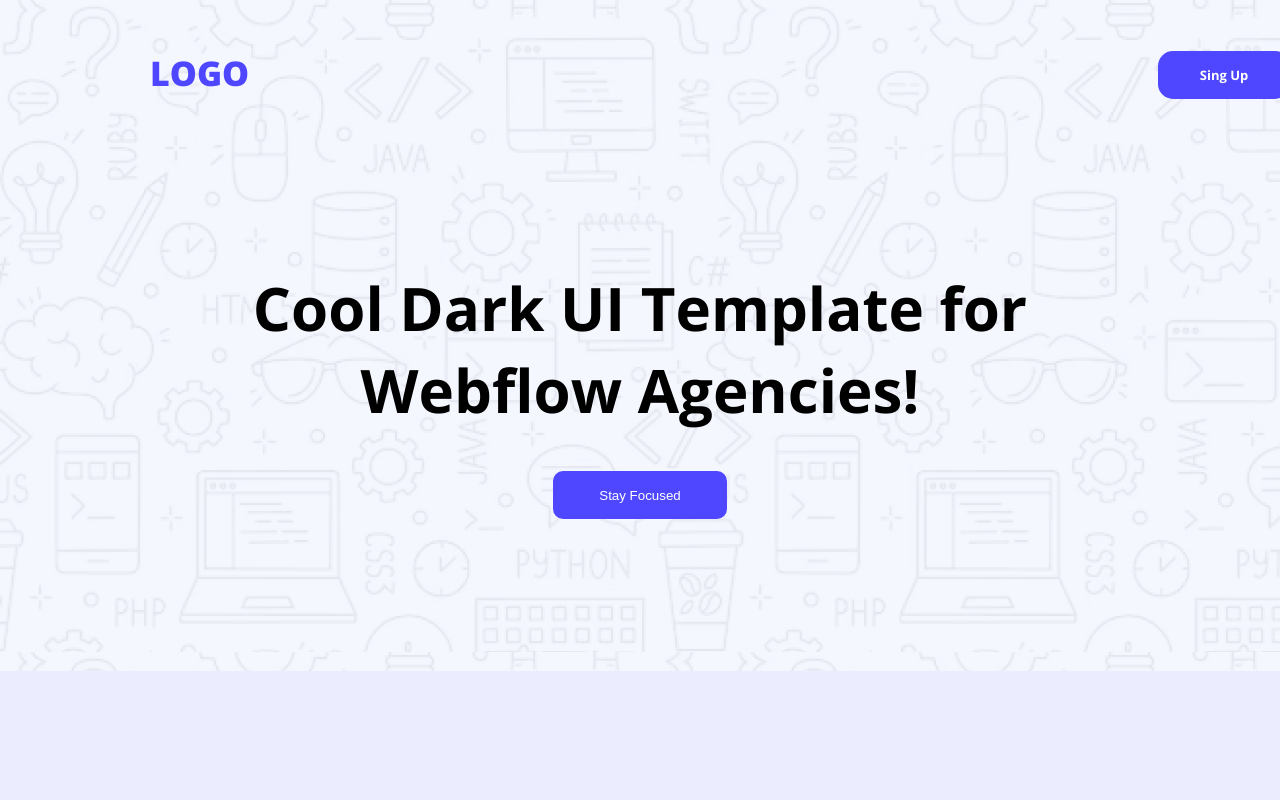
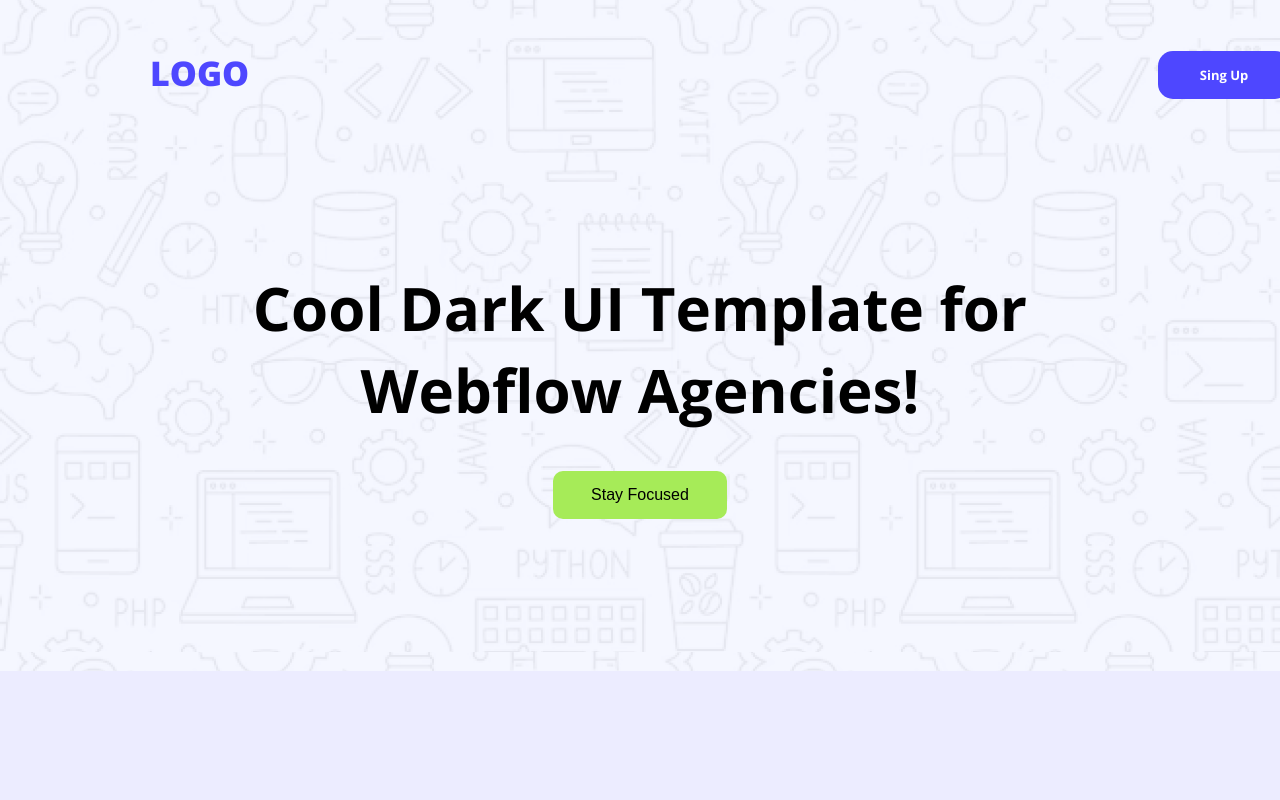
Before and after one commit to SohelRana450/web-dev-first-repo, a plain HTML site: page index.html in a window 1280 px wide. In both pictures the pointer is over the button "Stay Focused". Shown: the top 800 px of the page. Drawn offline with nearby package versions, Linux system fonts and the light colour scheme.

Commit message:
fourth commit

```diff
--- a/style.css
+++ b/style.css
@@ -62,6 +62,12 @@ header{
    background-color: #4E47FF;
    color: #FFFFFF;
    border: none;
+   transition: 0.9s;
+}
+.first-button:hover{
+    background-color: #a6eb58;
+color: #000;
+font-size: 16px;
 }
 .button-primary{
     padding: 10px 20px;
```
